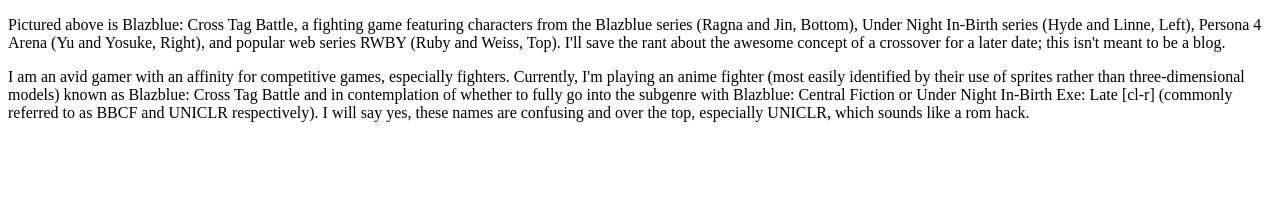
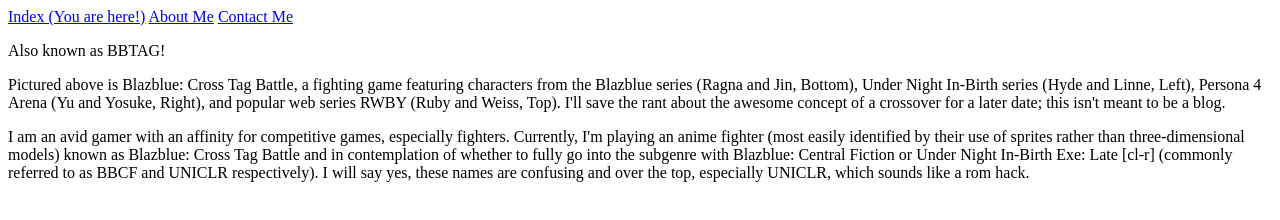
Before and after one commit to DonCarter1212/Gosh-Don-It, a plain HTML site: page HTML_CH02_HW/index.htm in a window 1280 px wide. Drawn offline with Linux system fonts and the light colour scheme.

Commit message:
Bugs!
How the heck to I get pictures on here?!

```diff
--- a/HTML_CH02_HW/index.htm
+++ b/HTML_CH02_HW/index.htm
@@ -1,10 +1,10 @@
 <!DOCTYPE html>
 <html>
     <head>
-        <a href="index.htm"></a>
-        <a href="about.htm"></a>
-        <a href="contact.htm"></a>
-        <p img src=Snapshot.png></p>
+        <a href="index.htm">Index (You are here!)</a>
+        <a href="about.htm">About Me</a>
+        <a href="contact.htm">Contact Me</a>
+        <p img src=Snapshot_19.png>Also known as BBTAG!</p>
         <p> Pictured above is Blazblue: Cross Tag Battle, a fighting game
             featuring characters from the Blazblue series (Ragna and Jin,
             Bottom), Under Night In-Birth series (Hyde and Linne, Left),
```
Also changed, not shown: HTML_CH02_HW/about.htm (+3 -3 lines), HTML_CH02_HW/contact.htm (+3 -3 lines).
